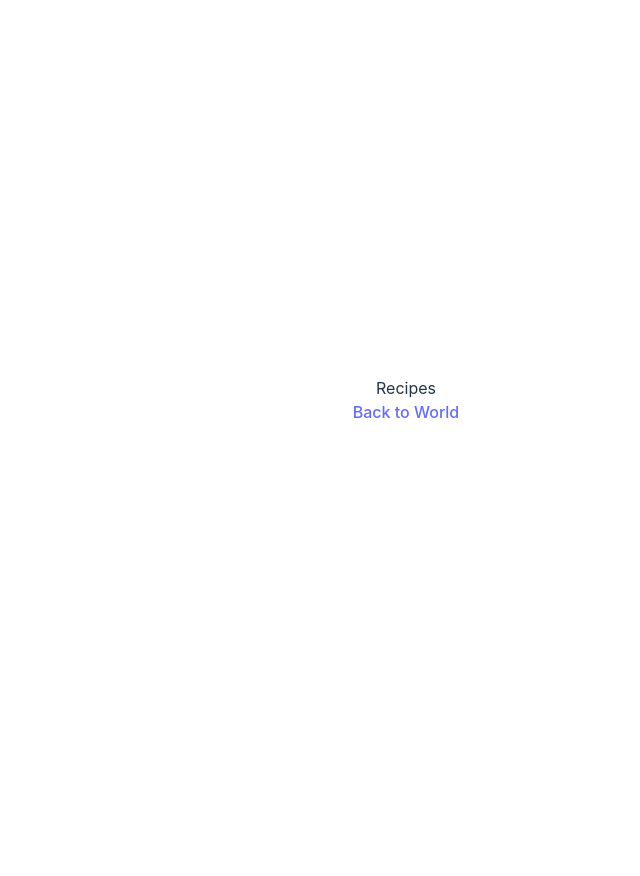
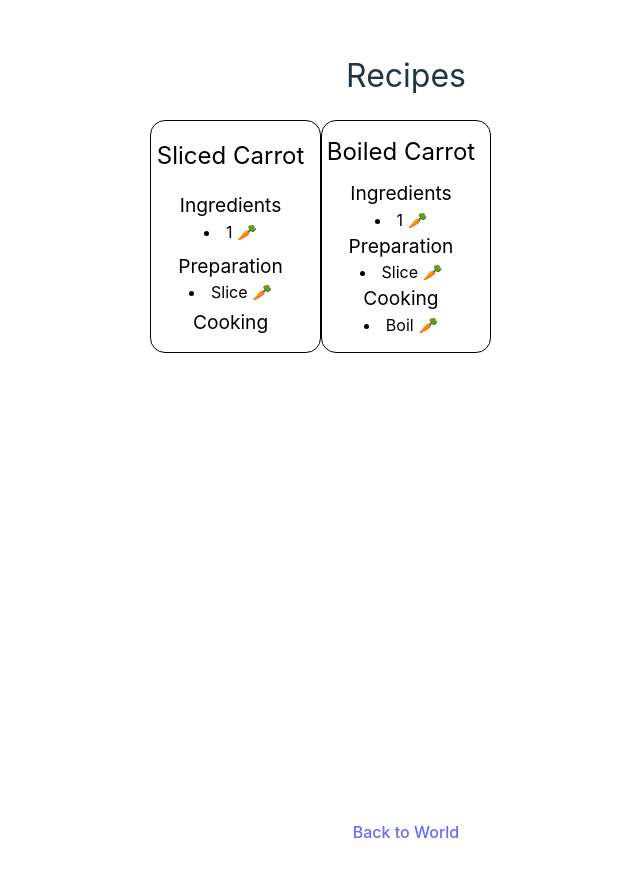
Before and after one commit to mcwake-dev/apocalypse-cook, a React (Vite) app: page /cook in a window 1280 px wide. Shown: the whole page, without its empty margins (234-874 px from the left). Before the commit the page ends 800 px from the top, so only its background shows below. Built offline with nearby package versions, Linux system fonts and the light colour scheme; no server answers.

Commit message:
Recipe card, types for recipes, sample recipes

```diff
--- a/src/components/Cook.tsx
+++ b/src/components/Cook.tsx
@@ -1,10 +1,54 @@
 import { Link } from "react-router-dom";
+
+import classes from "../styles/Cook.module.css";
+import { recipes } from "../data/recipes";
 
 function Cook() {
     return (
-        <div>
-            <div>
+        <div className={classes.recipes}>
+            <header className={classes.recipesHeader}>
                 Recipes
+            </header>
+            <div className={classes.recipeList}>
+                {recipes.map((recipe) => {
+                    return (
+                        <article className={classes.recipeCard}>
+                            <header>{recipe.name}</header>
+                            <div className={classes.ingredients}>
+                                <header>Ingredients</header>
+                                {recipe.ingredients.map((ingredient) => {
+                                    return (
+                                        <li>
+                                            {ingredient.quantity} {ingredient.itemType}
+                                        </li>
+                                    )
+                                })
+                                }
+                            </div>
+                            <div className={classes.preparation}>
+                                <header>Preparation</header>
+                                {recipe.prep.map((step) => {
+                                    return (
+                                        <li>
+                                            {step.prepType} {step.ingredient.itemType}
+                                        </li>
+                                    )
+                                })}
+                            </div>
+                            <div className={classes.cooking}>
+                                <header>Cooking</header>
+                                {recipe.cook.map((step) => {
+                                    return (
+                                        <li>
+                                            {step.cookType} {step.ingredient.itemType}
+                                        </li>
+                                    )
+                                })}
+                            </div>
+                        </article>
+                    )
+                })
+                }
             </div>
             <Link to={`/`}>Back to World</Link>
         </div>
--- a/src/components/PlayerDisplay.tsx
+++ b/src/components/PlayerDisplay.tsx
@@ -80,7 +80,7 @@ function PlayerDisplay() {
                                     return {
                                         ...prev,
                                         activity: Activity.Stopped,
-                                        inventory: [...prev.inventory, { itemType: ItemType.carrot, quantity: 1 }],
+                                        inventory: [...prev.inventory, { itemType: ItemType.Carrot, quantity: 1 }],
                                     };
                                 })
                             }, 300);
--- /dev/null
+++ b/src/data/recipes.ts
@@ -0,0 +1,53 @@
+import { ItemType } from "../types/item";
+import { CookType, PrepType, Recipe } from "../types/recipe";
+
+export const recipes: Recipe[] = [
+    {
+        name: "Sliced Carrot",
+        description: "Like carrots, but sliced.",
+        ingredients: [
+            {
+                itemType: ItemType.Carrot,
+                quantity: 1,
+            },
+        ],
+        prep: [
+            {
+                ingredient: {
+                    itemType: ItemType.Carrot,
+                    quantity: 1,
+                },
+                prepType: PrepType.Slice,
+            },
+        ],
+        cook: [],
+    },
+    {
+        name: "Boiled Carrot",
+        description: "Like carrots, but boiled.",
+        ingredients: [
+            {
+                itemType: ItemType.Carrot,
+                quantity: 1,
+            },
+        ],
+        prep: [
+            {
+                ingredient: {
+                    itemType: ItemType.Carrot,
+                    quantity: 1,
+                },
+                prepType: PrepType.Slice,
+            },
+        ],
+        cook: [
+            {
+                ingredient: {
+                    itemType: ItemType.Carrot,
+                    quantity: 2,
+                },
+                cookType: CookType.Boil,
+            },
+        ]
+    }
+]
--- /dev/null
+++ b/src/styles/Cook.module.css
@@ -0,0 +1,34 @@
+.recipesHeader {
+    font-size: 2rem;
+    text-align: center;
+    margin: 20px 0;
+}
+
+.recipeList {
+    display: grid;
+    grid-template-rows: repeat(3, 1fr);
+    grid-template-columns: repeat(3, 1fr);
+}
+
+.recipeCard {
+    display: grid;
+    grid-template-columns: 1fr;
+    grid-template-rows: 1fr 1fr 1fr;
+    border: 1px solid black;
+    border-radius: 15px;
+    padding: 5px 15px 15px 5px;
+    background: white;
+    color: black;
+    align-items: center;
+    justify-items: center;
+}
+
+.recipeCard header {
+    font-size: 1.5rem;
+}
+
+.recipeCard .ingredients header,
+.recipeCard .preparation header,
+.recipeCard .cooking header {
+    font-size: 1.2rem;
+}
--- a/src/types/item.ts
+++ b/src/types/item.ts
@@ -1,5 +1,5 @@
 export enum ItemType {
-    carrot = "🥕",
+    Carrot = "🥕",
 }
 
 export type Item = {
--- /dev/null
+++ b/src/types/recipe.ts
@@ -0,0 +1,27 @@
+import { Item } from "./item"
+
+export enum PrepType {
+    Slice = "Slice",
+}
+
+export type PrepStep = {
+    ingredient: Item;
+    prepType: PrepType;
+}
+
+export enum CookType {
+    Boil = "Boil",
+}
+
+export type CookStep = {
+    ingredient: Item;
+    cookType: CookType;
+}
+
+export type Recipe = {
+    name: string;
+    description: string;
+    ingredients: Item[];
+    prep: PrepStep[];
+    cook: CookStep[];
+}
```
